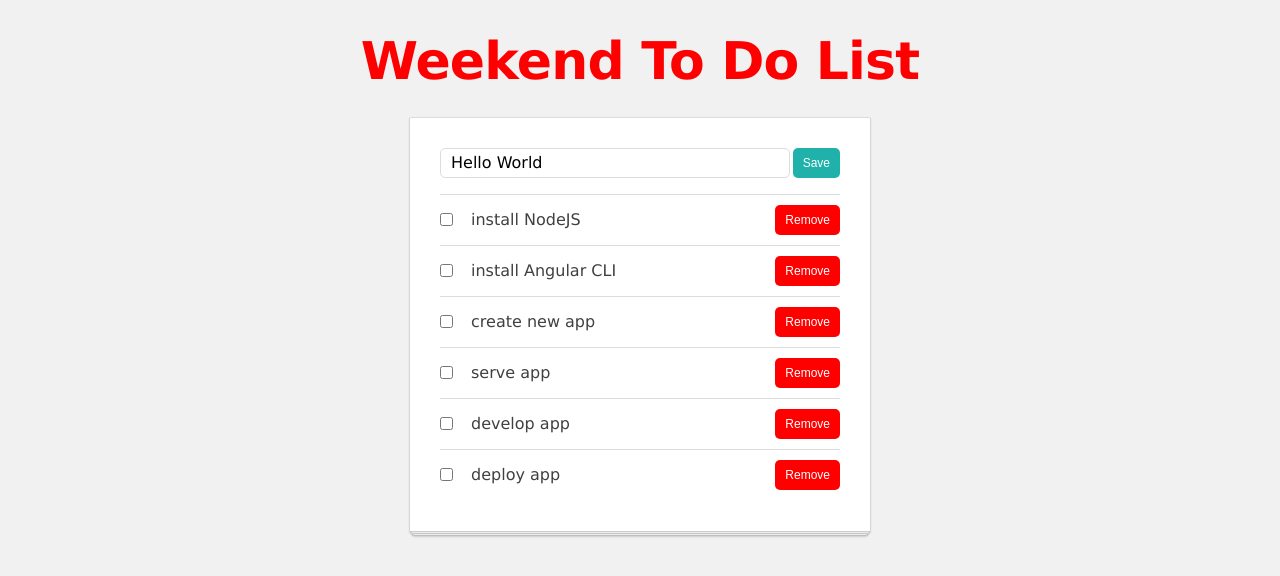
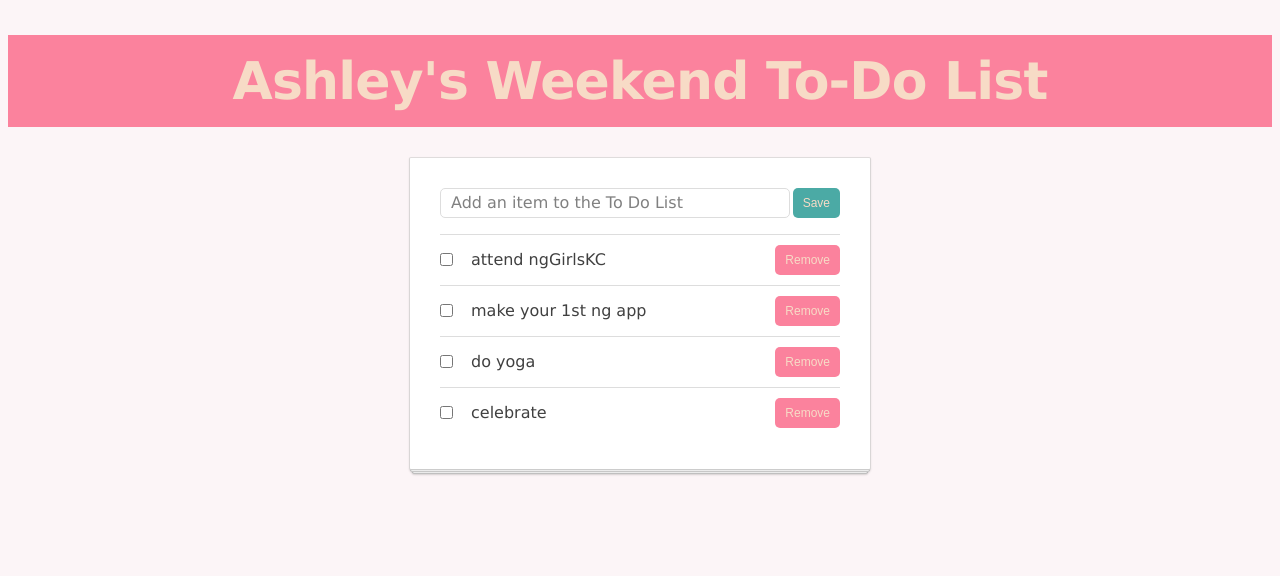
Before and after one commit to ashleyerffmeyer/ng-girls-todo, an Angular app: page / in a window 1280 px wide. Shown: the top 576 px of the page. Built offline with nearby package versions, Linux system fonts and the light colour scheme.

Commit message:
Styling updates

```diff
--- a/src/app/app.component.css
+++ b/src/app/app.component.css
@@ -1,3 +1,5 @@
 h1 {
-  color: red;
+  color: #f7dbc6;
+  background-color: #fb829D;
+  padding: 20px;
 }
--- a/src/app/app.component.ts
+++ b/src/app/app.component.ts
@@ -11,5 +11,5 @@ import { Component } from '@angular/core';
   styleUrls: ['./app.component.css']
 })
 export class AppComponent {
-  title = 'Weekend To Do List';
+  title = "Ashley's Weekend To-Do List";
 }
--- a/src/app/input-button-unit/input-button-unit.component.css
+++ b/src/app/input-button-unit/input-button-unit.component.css
@@ -6,6 +6,7 @@
   border: solid 1px #dddddd;
   border-radius: 5px;
   flex-grow: 1;
+  color: grey;
 }
 
 :host(:not([hidden])) {
--- a/src/app/input-button-unit/input-button-unit.component.ts
+++ b/src/app/input-button-unit/input-button-unit.component.ts
@@ -3,11 +3,6 @@ import { Component, OnInit, Output, EventEmitter } from '@angular/core';
 @Component({
   selector: 'app-input-button-unit',
   template: `
-    <!-- <p>
-      input-button-unit works!
-      The title is: {{ title }}
-    </p> -->
-
     <input class="todo-input"
           #inputElementRef
           [value]="title"
@@ -24,7 +19,7 @@ export class InputButtonUnitComponent implements OnInit {
 
   @Output() submit: EventEmitter<string> = new EventEmitter();
 
-  title = 'Hello World';
+  title = 'Add an item to the To Do List';
 
   constructor() { }
 
--- a/src/app/services/todo-list.service.ts
+++ b/src/app/services/todo-list.service.ts
@@ -5,12 +5,10 @@ import { StorageService } from './storage.service';
 const todoListStorageKey = 'Todo_List';
 
 const defaultTodoList = [
-  { title: 'install NodeJS' },
-  { title: 'install Angular CLI' },
-  { title: 'create new app' },
-  { title: 'serve app' },
-  { title: 'develop app' },
-  { title: 'deploy app' },
+  { title: 'attend ngGirlsKC' },
+  { title: 'make your 1st ng app' },
+  { title: 'do yoga' },
+  { title: 'celebrate' },
 ];
 
 @Injectable()
@@ -43,7 +41,6 @@ export class TodoListService {
     this.saveList();
   }
 
-
   getTodoList() {
     return this.todoList;
   }
--- a/src/app/todo-item/todo-item.component.css
+++ b/src/app/todo-item/todo-item.component.css
@@ -18,5 +18,5 @@
 }
 
 .todo-complete {
-  text-decoration: line-through red;
+  text-decoration: line-through #F95965;
 }
--- a/src/index.html
+++ b/src/index.html
@@ -1,13 +1,16 @@
 <!doctype html>
 <html lang="en">
+
 <head>
   <meta charset="utf-8">
-  <title>TodoList</title>
+  <title>Ashley's 1st ng App</title>
   <base href="/">
   <meta name="viewport" content="width=device-width, initial-scale=1">
   <link rel="icon" type="image/x-icon" href="favicon.ico">
 </head>
+
 <body>
   <app-root></app-root>
 </body>
+
 </html>
--- a/src/styles.css
+++ b/src/styles.css
@@ -8,7 +8,7 @@ h1, p, ul, li {
 }
 
 body {
-  background: #f1f1f1;
+  background: #fcf5f7;
   font-size: 16px;
   line-height: 22px;
   color: #404040;
@@ -20,8 +20,8 @@ ol, ul {
 }
 
 .btn {
-  background: lightseagreen;
-  color: #fff;
+  background: #4baaa5;
+  color: #f7dbc6;
   padding: 3px 10px;
   margin: 0 0 0 3px;
   border: none;
@@ -37,11 +37,11 @@ ol, ul {
 }
 
 .btn-red {
-  background: red;
+  background: #fb829D;
 }
 
 .btn-red:hover {
-  background: darkred;
+  background: #F95965;
 }
 
 .app-title {
```
